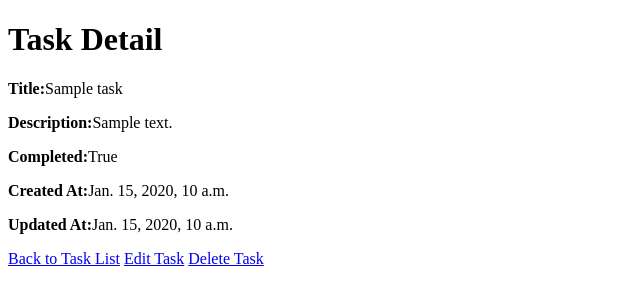
After one commit to Mshita118/todo_app, a Django app: page /task/1/ in a window 1280 px wide. The commit adds this page. Shown: the top 305 px of the page, without its empty margins (0-640 px from the left). Run offline with Django 5.2, Linux system fonts and the light colour scheme; tables that the repository leaves empty hold one stand-in row (values such as "Sample post").

```diff
--- a/todo/models.py
+++ b/todo/models.py
@@ -2,10 +2,11 @@ from django.db import models
 
 
 class Task(models.Model):
-    title = models.CharField(max_length=200)
-    description = models.TextField()
+    title = models.CharField(max_length=255)
+    description = models.TextField(blank=True)
     completed = models.BooleanField(default=False)
     created_at = models.DateTimeField(auto_now_add=True)
+    updated_at = models.DateTimeField(auto_now=True)
 
     def __str__(self):
         return self.title
--- /dev/null
+++ b/todo/templates/todo/task_detail.html
@@ -0,0 +1,20 @@
+<!DOCTYPE html>
+<html lang="ja">
+<head>
+  <meta charset="UTF-8">
+  <meta name="viewport" content="width=device-width, initial-scale=1.0">
+  <title>Task Detail</title>
+</head>
+<body>
+  <h1>Task Detail</h1>
+  <p><strong>Title:</strong>{{ task.title }}</p>
+  <p><strong>Description:</strong>{{ task.description }}</p>
+  <p><strong>Completed:</strong>{{ task.completed }}</p>
+  <p><strong>Created At:</strong>{{ task.created_at }}</p>
+  <p><strong>Updated At:</strong>{{ task.updated_at }}</p>
+  <a href="{% url 'task_list' %}">Back to Task List</a>
+  <a href="{% url 'task_update' task.pk %}">Edit Task</a>
+  <a href="{% url 'task_delete' task.pk %}">Delete Task</a>
+
+</body>
+</html>
--- a/todo/urls.py
+++ b/todo/urls.py
@@ -3,6 +3,7 @@ from . import views
 
 urlpatterns = [
     path('', views.task_list, name='task_list'),
+    path('task/<int:pk>/', views.task_detail, name=('task_detail')),
     path('task/create/', views.task_create, name='task_create'),
     path('task/<int:pk>/update/', views.task_update, name='task_update'),
     path('task/<int:pk>/delete/', views.task_delete, name='task_delete'),
--- a/todo/views.py
+++ b/todo/views.py
@@ -1,12 +1,31 @@
 from django.shortcuts import render, get_object_or_404, redirect
 from .models import Task
 from .forms import TaskForm
+from django.db.models import Q
 
 
 def task_list(request):
+    query = request.GET.get('q', '')
+    sort_by = request.GET.get('sort_by', 'created_at')
+    show_completed = request.GET.get('show_completed', 'true')
+
     tasks = Task.objects.all()
-    return render(request, 'todo/task_list.html', {'tasks': tasks})
 
+    if show_completed == 'false':
+        tasks = tasks.filter(completed=False)
+
+    if query:
+        tasks = tasks.filter(
+            Q(title__icontains=query) | Q(description__icontains=query)
+        )
+
+    tasks = tasks.order_by(sort_by)
+    return render(request, 'todo/task_list.html',{
+        'tasks': tasks,
+        'sort_by': sort_by,
+        'show_completed': show_completed,
+        'query': query
+    })
 
 def task_create(request):
     if request.method == 'POST':
@@ -37,3 +56,8 @@ def task_delete(request, pk):
         task.delete()
         return redirect('task_list')
     return render(request, 'todo/task_confirm_delete.html', {'task': task})
+
+
+def task_detail(request, pk):
+    task = get_object_or_404(Task, pk=pk)
+    return render(request, 'todo/task_detail.html', {'task': task})
```
Also changed, not shown: todo/templates/todo/task_list.html (+12 -1 lines), todo/migrations/0002_task_updated_at_alter_task_description_and_more.py (added).
